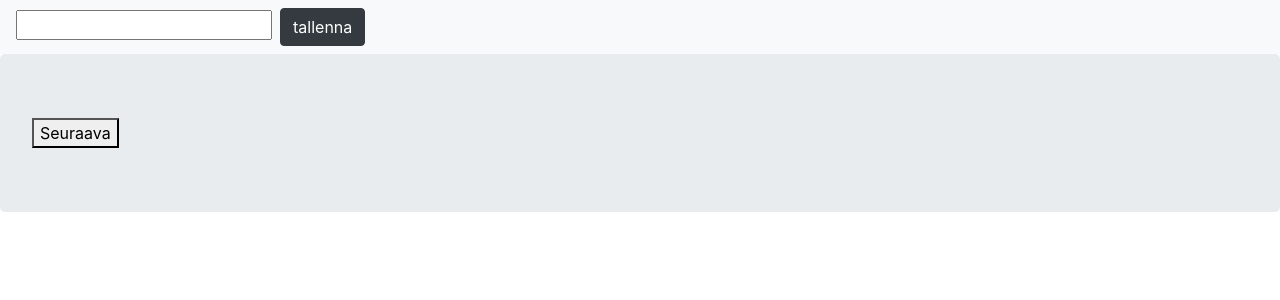
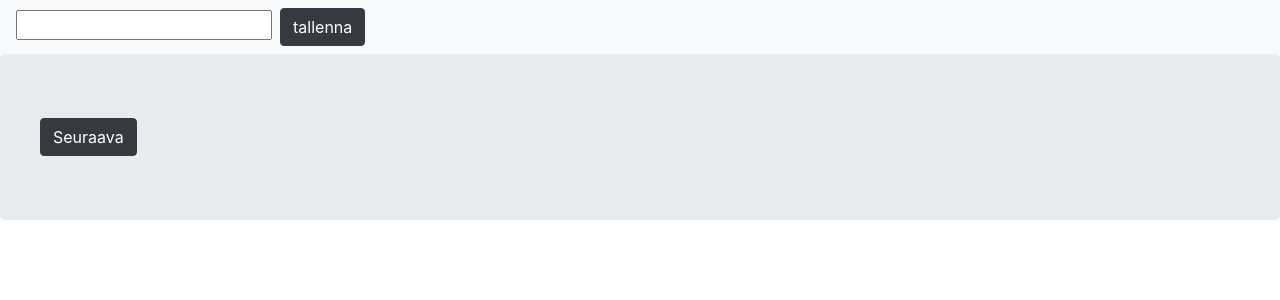
Before and after one commit to sonkkeli/juomapeli, a React (Create React App) app: page / in a window 1280 px wide. Shown: the top 300 px of the page. Built offline with nearby package versions, Linux system fonts and the light colour scheme.

Commit message:
Update TaskGenerator.js

```diff
--- a/src/components/TaskGenerator.js
+++ b/src/components/TaskGenerator.js
@@ -9,7 +9,7 @@ const TaskGenerator = ({tasks}) => {
 
     return (
         <div>
-            <button onClick={randomTask}>Seuraava</button>
+            <button onClick={randomTask} className="btn-dark btn ml-2" >Seuraava</button>
         </div>
     )
 
```
